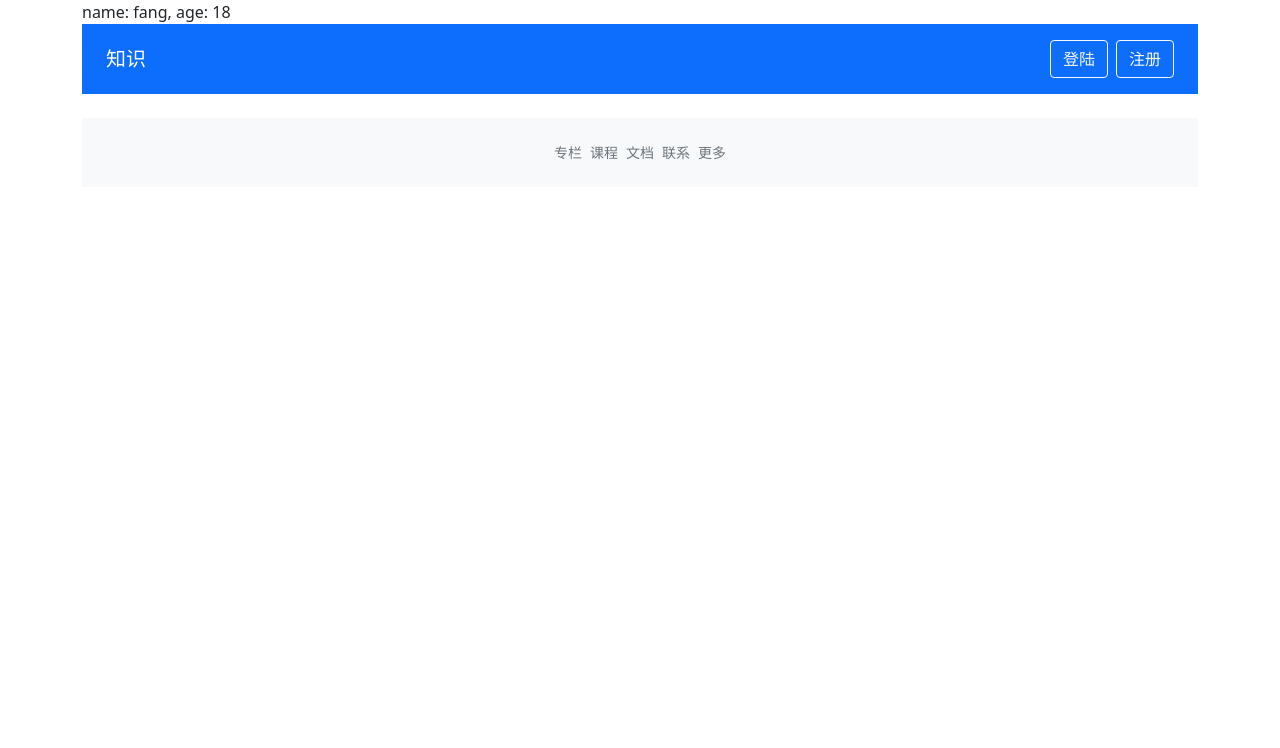
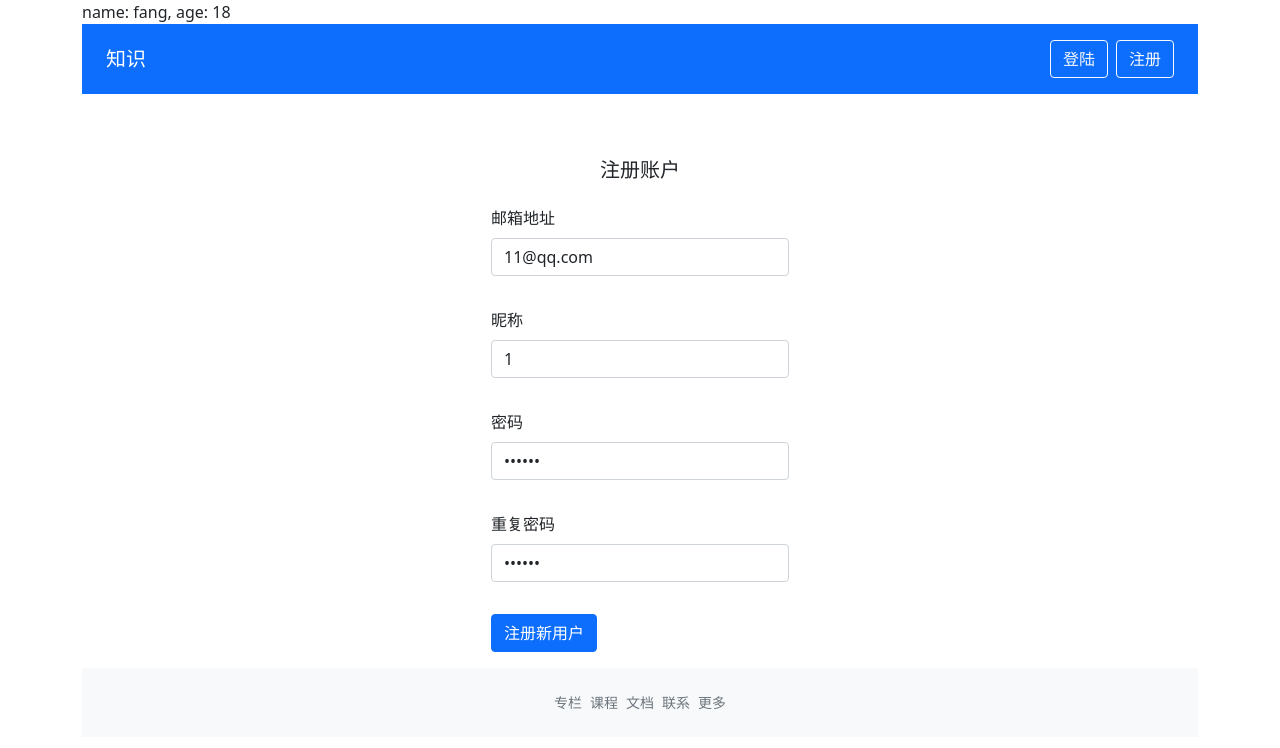
Before and after one commit to fangfeiyue/knowledge, a Vue app: page /signup in a window 1280 px wide. Shown: the top 748 px of the page. Built offline with nearby package versions, Linux system fonts and the light colour scheme.

Commit message:
注册页面

```diff
--- a/src/components/ValidateInput.vue
+++ b/src/components/ValidateInput.vue
@@ -31,7 +31,7 @@
 import { reactive, PropType, onMounted, defineProps, defineEmits, defineExpose } from 'vue'
 import { emitter } from '../bus/index'
 export interface IRuleProp {
-  type: 'required' | 'email' | 'range' | 'password',
+  type: 'required' | 'email' | 'range' | 'password' | 'custom',
   msg?: string | '',
   min?: {
     msg: string,
@@ -41,6 +41,7 @@ export interface IRuleProp {
     msg: string,
     length: number
   },
+  validator?: ()=>boolean
 }
 export type RulesProp = IRuleProp[]
 export type TagType = 'input' | 'textarea'
@@ -64,13 +65,15 @@ const validateInput = () => {
     let passed = false
     input.msg = rule.msg || ''
     const val = input.val
-    const len = val.length
     switch (rule.type) {
       case 'required':
         passed = val.trim() !== ''
         break
       case 'email':
         passed = emailReg.test(val)
+        break
+      case 'custom':
+        passed = rule.validator?.() || true
         break
       default:
         break
--- a/src/routers/index.ts
+++ b/src/routers/index.ts
@@ -3,6 +3,7 @@ import Home from '../views/Home.vue'
 import Login from '../views/Login.vue'
 import CreatePost from '../views/CreatePost.vue'
 import ColumnDetail from '../views/ColumnDetail.vue'
+import Signup from '@/views/Signup.vue'
 import store from '../store/index'
 
 const routerHistory = createWebHistory()
@@ -18,6 +19,12 @@ const router = createRouter({
       path: '/login',
       name: 'login',
       component: Login,
+      meta: { isLoginPage: true }
+    },
+    {
+      path: '/signup',
+      name: 'signup',
+      component: Signup,
       meta: { isLoginPage: true }
     },
     {
--- /dev/null
+++ b/src/views/Signup.vue
@@ -0,0 +1,105 @@
+<template>
+  <div class="signup-page mx-auto p-3 w-330">
+    <h5 class="my-4 text-center">注册账户</h5>
+    <validate-form @form-submit="onFormSubmit">
+      <div class="mb-3">
+        <label class="form-label">邮箱地址</label>
+        <validate-input
+          :rules="emailRules" v-model="formData.email"
+          placeholder="请输入邮箱地址"
+          type="text"
+        />
+      </div>
+      <div class="mb-3">
+        <label class="form-label">昵称</label>
+        <validate-input
+          :rules="nameRules" v-model="formData.nickName"
+          placeholder="请输入昵称"
+          type="text"
+        />
+      </div>
+      <div class="mb-3">
+        <label class="form-label">密码</label>
+        <validate-input
+          type="password"
+          placeholder="请输入密码"
+          :rules="passwordRules"
+          v-model="formData.password"
+        />
+      </div>
+      <div class="mb-3">
+        <label class="form-label">重复密码</label>
+        <validate-input
+          type="password"
+          placeholder="请再次密码"
+          :rules="repeatPasswordRules"
+          v-model="formData.repeatPassword"
+        />
+      </div>
+      <template #submit>
+        <button type="submit" class="btn btn-primary btn-block btn-large">注册新用户</button>
+      </template>
+    </validate-form>
+  </div>
+</template>
+<script setup lang="ts">
+import { reactive } from 'vue'
+import { useRouter } from 'vue-router'
+import { register } from '../api/index'
+import createMessage from '../components/createMessage'
+import ValidateForm from '../components/ValidateForm.vue'
+import ValidateInput, { RulesProp } from '../components/ValidateInput.vue'
+
+const router = useRouter()
+const formData = reactive({
+  email: '11@qq.com',
+  nickName: '1',
+  password: '111111',
+  repeatPassword: '111111'
+})
+
+const emailRules: RulesProp = [
+  { type: 'required', msg: '邮箱地址不能为空' },
+  { type: 'email', msg: '请输入正确的邮箱格式' }
+]
+const passwordRules: RulesProp = [
+  { type: 'required', msg: '密码不能为空' }
+]
+const nameRules: RulesProp = [
+  { type: 'required', msg: '昵称不能为空' }
+]
+const repeatPasswordRules = [
+  { type: 'required', msg: '重复密码不能为空' },
+  {
+    type: 'custom',
+    msg: '密码相同',
+    validator: () => formData.password === formData.repeatPassword
+  }
+]
+
+const onFormSubmit = (res:boolean) => {
+  if (res) {
+    const { email, password, nickName } = formData
+    const params = {
+      email,
+      password,
+      nickName
+    }
+    register(params).then(res => {
+      const { code } = res
+      if (code !== 0) return
+      setTimeout(() => {
+        createMessage('注册成功 正在跳转登录页面。。。', 'success', 1000)
+        router.replace('/login')
+      }, 1000)
+    }).catch(err => {
+      console.log(err)
+    })
+  }
+}
+</script>
+<style>
+.w-330 {
+  max-width: 330px;
+}
+</style>
```
